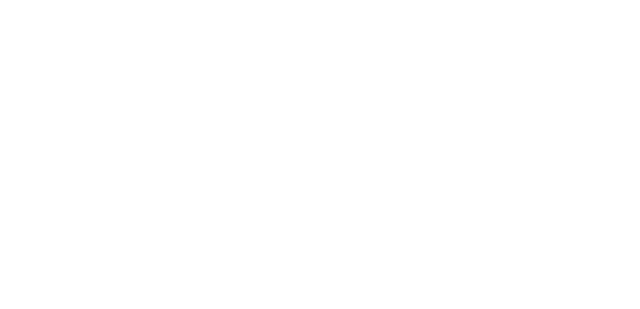
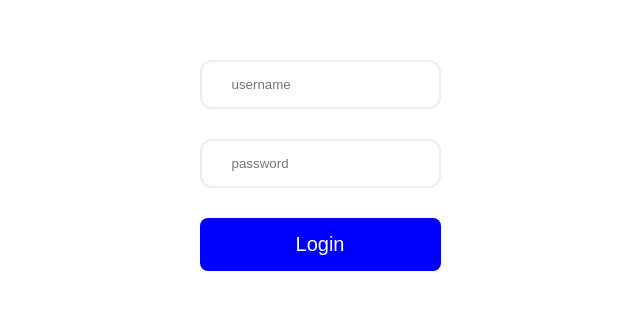
Before and after one commit to mohamedCleanCode/Booking-Reactjs, a React (Vite) app: page /login in a window 1280 px wide. Before the commit this address had no page. Shown: the part 235-544 px from the top of the page, without its empty margins (320-960 px from the left). Built offline with nearby package versions, Linux system fonts and the light colour scheme.

Commit message:
add login page

```diff
--- a/src/App.jsx
+++ b/src/App.jsx
@@ -3,6 +3,7 @@ import "./app.css";
 import Home from "./pages/home/Home";
 import Hotel from "./pages/hotel/Hotel";
 import Hotels from "./pages/hotels/Hotels";
+import Login from "./pages/login/Login";
 
 const App = () => {
   return (
@@ -11,6 +12,7 @@ const App = () => {
         <Route path="/" element={<Home />} />
         <Route path="/hotels" element={<Hotels />} />
         <Route path="/hotels/:id" element={<Hotel />} />
+        <Route path="/login" element={<Login />} />
       </Routes>
     </BrowserRouter>
   );
--- a/src/components/header/Header.jsx
+++ b/src/components/header/Header.jsx
@@ -48,6 +48,7 @@ const Header = ({ type }) => {
   const { dispatch } = useContext(SearchContext);
 
   const handleSearch = () => {
+    localStorage.setItem("dates", JSON.stringify(dates));
     dispatch({ type: "NEW_SEARCH", payload: { destination, dates, options } });
     navigate("/hotels", { state: { destination, dates, options } });
   };
--- a/src/context/SearchContext.jsx
+++ b/src/context/SearchContext.jsx
@@ -2,7 +2,7 @@ import { createContext, useReducer } from "react";
 
 const INITIAL_STATE = {
   city: undefined,
-  dates: [],
+  dates: JSON.parse(localStorage.getItem("dates")) || [],
   options: {
     adult: undefined,
     children: undefined,
@@ -23,6 +23,7 @@ const SearchReducer = (state, action) => {
   }
 };
 
+// eslint-disable-next-line react/prop-types
 export const SearchContextProvider = ({ children }) => {
   const [state, dispatch] = useReducer(SearchReducer, INITIAL_STATE);
 
--- a/src/pages/hotel/Hotel.jsx
+++ b/src/pages/hotel/Hotel.jsx
@@ -63,11 +63,14 @@ const Hotel = () => {
 
   const milliSecondsPerDay = 1000 * 60 * 60 * 40;
   const daysDifference = (startDate, endDate) => {
-    const timeDiff = Math.abs(endDate?.getTime() - startDate?.getTime());
+    const timeDiff = Math.abs(
+      new Date(endDate).getTime() - new Date(startDate).getTime()
+    );
     const daysDiff = Math.ceil(timeDiff / milliSecondsPerDay);
     return daysDiff;
   };
-  const days = daysDifference(dates[0].startDate, dates[0].endDate);
+  const days = daysDifference(dates[0]?.startDate, dates[0]?.endDate);
+  // console.log(options?.room);
 
   return (
     <div>
--- /dev/null
+++ b/src/pages/login/Login.jsx
@@ -0,0 +1,27 @@
+import "./login.css";
+
+const Login = () => {
+  return (
+    <main className="login_page">
+      <form className="l_form">
+        <input
+          className="l_input"
+          type="text"
+          placeholder="username"
+          id="username"
+          required
+        />
+        <input
+          className="l_input"
+          type="password"
+          placeholder="password"
+          id="password"
+          required
+        />
+        <button className="l_button">Login</button>
+      </form>
+    </main>
+  );
+};
+
+export default Login;
--- /dev/null
+++ b/src/pages/login/login.css
@@ -0,0 +1,28 @@
+.login_page {
+  height: 100vh;
+  display: flex;
+  justify-content: center;
+  align-items: center;
+}
+.l_form {
+  display: flex;
+  flex-direction: column;
+  gap: 30px;
+}
+.l_input {
+  border-radius: 12px;
+  padding: 15px 30px;
+  border: 2px solid #eee;
+}
+.l_button {
+  padding: 15px 30px;
+  cursor: pointer;
+  background-color: blue;
+  color: white;
+  border: none;
+  border-radius: 8px;
+  font-size: 20px;
+}
+:focus {
+  outline: none;
+}
```
